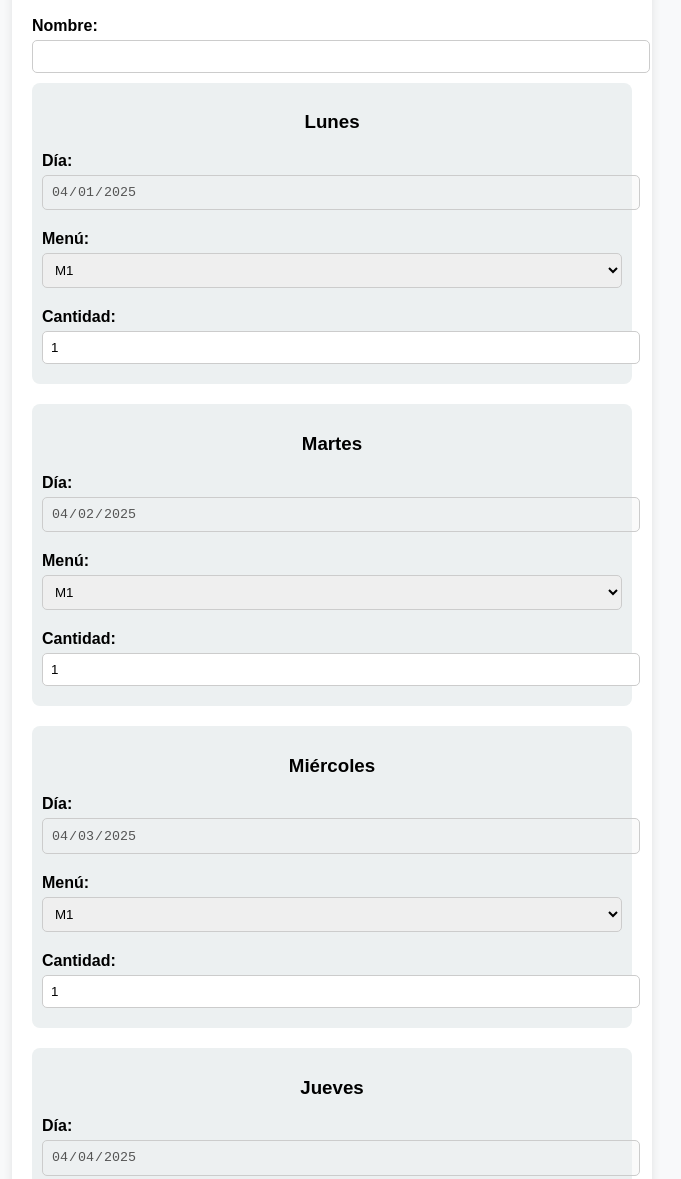
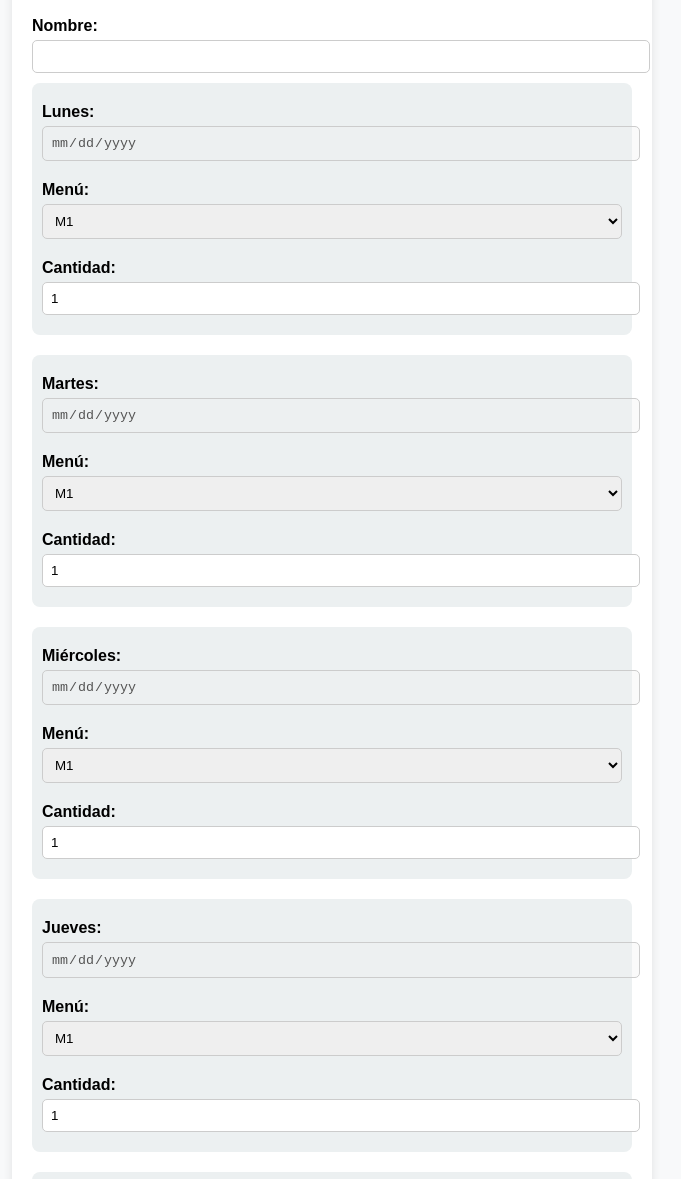
Before and after one commit to maxiosta10/EatViandas, a plain HTML site: page index.html in a window 1280 px wide. Shown: the part 204-1383 px from the top of the page, without its empty margins (308-989 px from the left). Drawn offline with Linux system fonts and the light colour scheme.

Commit message:
Update index.html

```diff
--- a/index.html
+++ b/index.html
@@ -58,6 +58,7 @@
     </style>
 </head>
 <body>
+
     <div class="logo">
        <img src="https://github.com/maxiosta10/EatViandas/blob/main/logo.png?raw=true" alt="Logo Eat Viandas">
     </div>
@@ -70,78 +71,62 @@
             <label for="nombre">Nombre:</label>
             <input type="text" id="nombre" name="nombre" required>
 
-            <!-- Bloques de días sin ocultar -->
             <div class="day-block">
-                <h3>Lunes</h3>
-                <label for="dia1">Día:</label>
+                <label for="dia1">Lunes:</label>
                 <input type="date" id="dia1" name="dia1" value="" disabled>
-
                 <label for="menu1">Menú:</label>
                 <select id="menu1" name="menu1" required>
                     <option value="M1">M1</option>
                     <option value="M2">M2</option>
                 </select>
-
                 <label for="cantidad1">Cantidad:</label>
                 <input type="number" id="cantidad1" name="cantidad1" value="1" required>
             </div>
 
             <div class="day-block">
-                <h3>Martes</h3>
-                <label for="dia2">Día:</label>
+                <label for="dia2">Martes:</label>
                 <input type="date" id="dia2" name="dia2" value="" disabled>
-
                 <label for="menu2">Menú:</label>
                 <select id="menu2" name="menu2" required>
                     <option value="M1">M1</option>
                     <option value="M2">M2</option>
                 </select>
-
                 <label for="cantidad2">Cantidad:</label>
                 <input type="number" id="cantidad2" name="cantidad2" value="1" required>
             </div>
 
             <div class="day-block">
-                <h3>Miércoles</h3>
-                <label for="dia3">Día:</label>
+                <label for="dia3">Miércoles:</label>
                 <input type="date" id="dia3" name="dia3" value="" disabled>
-
                 <label for="menu3">Menú:</label>
                 <select id="menu3" name="menu3" required>
                     <option value="M1">M1</option>
                     <option value="M2">M2</option>
                 </select>
-
                 <label for="cantidad3">Cantidad:</label>
                 <input type="number" id="cantidad3" name="cantidad3" value="1" required>
             </div>
 
             <div class="day-block">
-                <h3>Jueves</h3>
-                <label for="dia4">Día:</label>
+                <label for="dia4">Jueves:</label>
                 <input type="date" id="dia4" name="dia4" value="" disabled>
-
                 <label for="menu4">Menú:</label>
                 <select id="menu4" name="menu4" required>
                     <option value="M1">M1</option>
                     <option value="M2">M2</option>
                 </select>
-
                 <label for="cantidad4">Cantidad:</label>
                 <input type="number" id="cantidad4" name="cantidad4" value="1" required>
             </div>
 
             <div class="day-block">
-                <h3>Viernes</h3>
-                <label for="dia5">Día:</label>
+                <label for="dia5">Viernes:</label>
                 <input type="date" id="dia5" name="dia5" value="" disabled>
-
                 <label for="menu5">Menú:</label>
                 <select id="menu5" name="menu5" required>
                     <option value="M1">M1</option>
                     <option value="M2">M2</option>
                 </select>
-
                 <label for="cantidad5">Cantidad:</label>
                 <input type="number" id="cantidad5" name="cantidad5" value="1" required>
             </div>
@@ -150,22 +135,5 @@
         </form>
     </div>
 
-    <script>
-        function getNextDate(currentDate) {
-            const nextDate = new Date(currentDate);
-            nextDate.setDate(nextDate.getDate() + 1);
-            return nextDate.toISOString().split('T')[0];
-        }
-
-        const today = new Date();
-        const days = ['dia1', 'dia2', 'dia3', 'dia4', 'dia5'];
-
-        document.getElementById(days[0]).value = today.toISOString().split('T')[0];
-        for (let i = 1; i < days.length; i++) {
-            const nextDay = getNextDate(today);
-            document.getElementById(days[i]).value = nextDay;
-            today.setDate(today.getDate() + 1);
-        }
-    </script>
 </body>
 </html>
```
